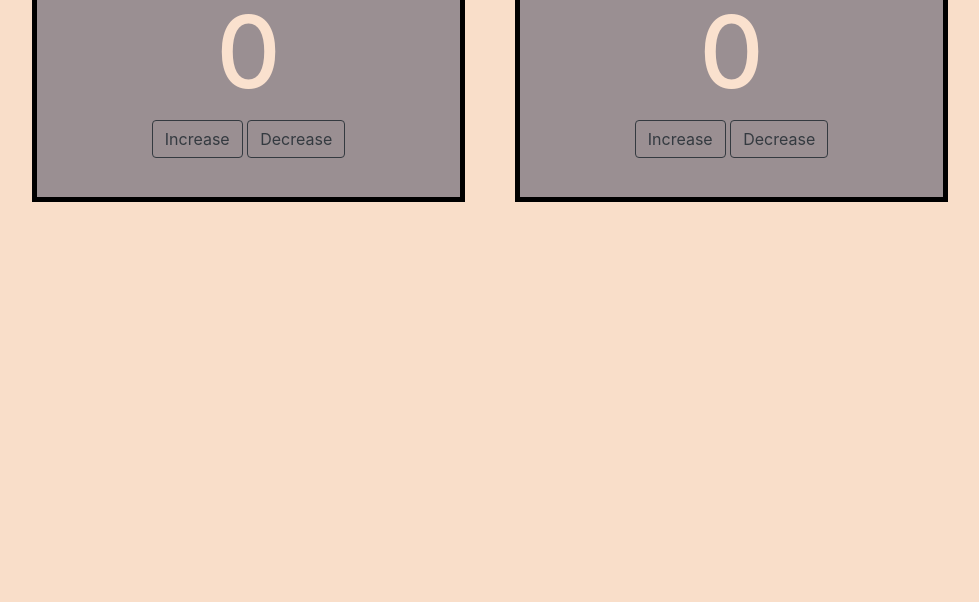
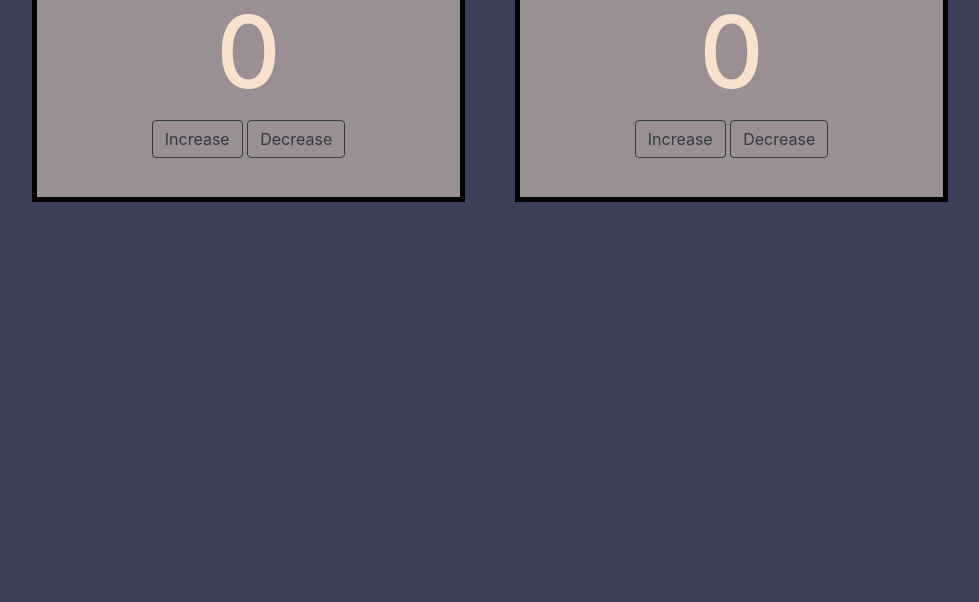
Before and after one commit to federicoceballos27/dobleCounter, a plain HTML site: page index.html in a window 1280 px wide. Shown: the part 198-800 px from the top of the page, without its empty margins (150-1129 px from the left). Drawn offline with nearby package versions, Linux system fonts and the light colour scheme.

Commit message:
new background

```diff
--- a/style.css
+++ b/style.css
@@ -1,5 +1,5 @@
 body{
-    background: #F9DEC9;
+    background: #3A405A;
 }
 
 .contenedor1{
```
